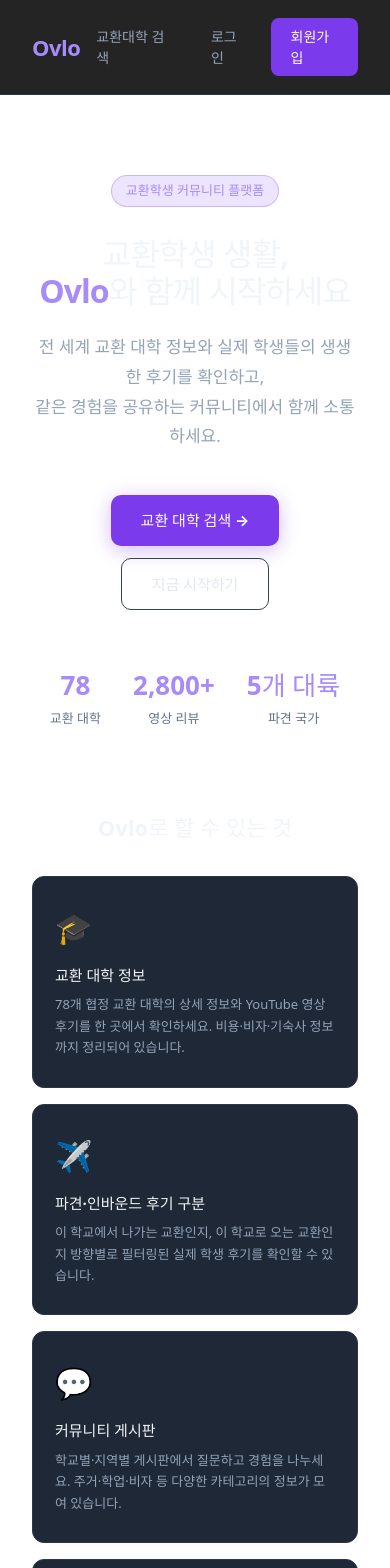
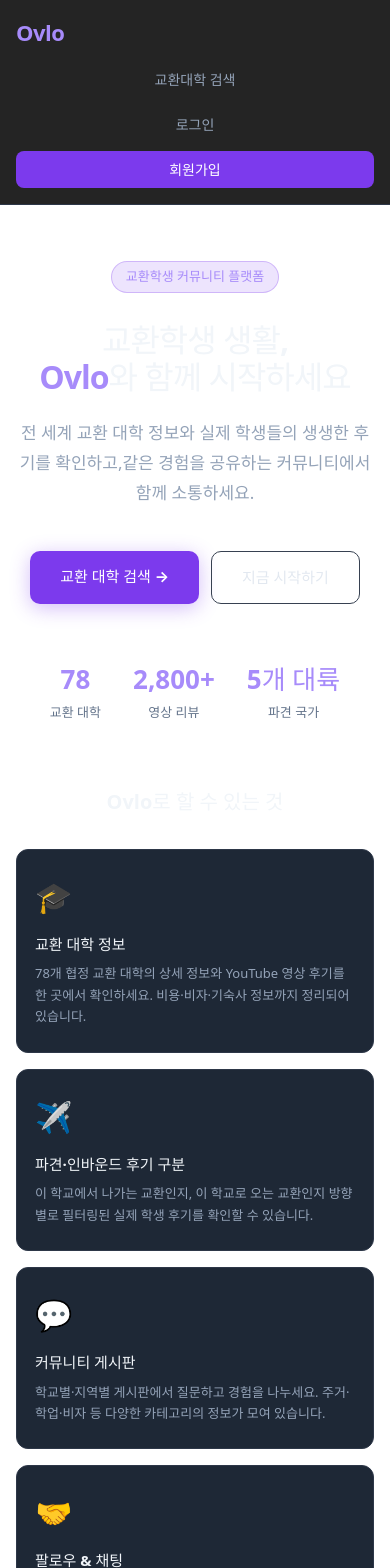
Before and after one commit to yeonjae1220/Ovlo, a React app in the folder frontend/: page / in a window 390 px wide. Shown: the top 1568 px of the page. Built offline with nearby package versions, Linux system fonts and the light colour scheme; no server answers; the HTML template or start-up script is replaced by a standard one.

Commit message:
fix(ui): improve responsive mobile flows
Refine navigation and landing page spacing for compact screens.

Improve chat sizing, wrapping, and input ergonomics without changing desktop structure.

```diff
--- a/frontend/src/components/layout/AppLayout.tsx
+++ b/frontend/src/components/layout/AppLayout.tsx
@@ -12,6 +12,7 @@ const NAV_ITEMS = [
 export default function AppLayout() {
   const { currentUser } = useAuthStore()
   const { isMobile } = useBreakpoint()
+  const userLabel = currentUser?.nickname ?? currentUser?.name ?? '프로필'
 
   const desktopLinkStyle = (isActive: boolean): React.CSSProperties => ({
     padding: '6px 12px',
@@ -60,8 +61,20 @@ export default function AppLayout() {
 
         <div style={{ marginLeft: 'auto', display: 'flex', gap: 12, alignItems: 'center' }}>
           {currentUser && (
-            <Link to={`/profile/${currentUser.id}`} style={{ color: '#94a3b8', fontSize: 14, textDecoration: 'none' }}>
-              {currentUser.nickname}
+            <Link
+              to={`/profile/${currentUser.id}`}
+              style={{
+                color: '#94a3b8',
+                fontSize: 14,
+                textDecoration: 'none',
+                maxWidth: isMobile ? 120 : 220,
+                overflow: 'hidden',
+                textOverflow: 'ellipsis',
+                whiteSpace: 'nowrap',
+              }}
+              title={userLabel}
+            >
+              {userLabel}
             </Link>
           )}
         </div>
@@ -106,6 +119,8 @@ export default function AppLayout() {
                 fontSize: 12,
                 color: isActive ? '#a78bfa' : '#94a3b8',
                 padding: '4px 8px',
+                minWidth: 0,
+                flex: 1,
               })}
             >
               {label}
@@ -122,6 +137,8 @@ export default function AppLayout() {
                 fontSize: 12,
                 color: isActive ? '#a78bfa' : '#94a3b8',
                 padding: '4px 8px',
+                minWidth: 0,
+                flex: 1,
               })}
             >
               프로필
--- a/frontend/src/pages/LandingPage.tsx
+++ b/frontend/src/pages/LandingPage.tsx
@@ -1,5 +1,6 @@
 import { Link } from 'react-router-dom'
 import { useAuthStore } from '../store/authStore'
+import { useBreakpoint } from '../hooks/useBreakpoint'
 
 const FEATURES = [
   {
@@ -26,7 +27,10 @@ const FEATURES = [
 
 export default function LandingPage() {
   const { currentUser, accessToken } = useAuthStore()
+  const { isMobile, isTablet } = useBreakpoint()
   const isLoggedIn = !!accessToken && !!currentUser
+  const compactHeader = isMobile || isTablet
+  const userLabel = currentUser?.nickname ?? currentUser?.name ?? '?'
 
   return (
     <div
@@ -41,10 +45,12 @@ export default function LandingPage() {
       {/* ── 헤더 ─────────────────────────────────────────── */}
       <header
         style={{
-          padding: '18px 32px',
+          padding: compactHeader ? '16px 16px' : '18px 32px',
           display: 'flex',
           alignItems: 'center',
           justifyContent: 'space-between',
+          gap: 12,
+          flexWrap: 'wrap',
           borderBottom: '1px solid #2d3748',
           position: 'sticky',
           top: 0,
@@ -55,7 +61,16 @@ export default function LandingPage() {
         <span style={{ fontSize: 22, fontWeight: 800, color: '#a78bfa', letterSpacing: '-0.5px' }}>
           Ovlo
         </span>
-        <nav style={{ display: 'flex', gap: 8, alignItems: 'center' }}>
+        <nav
+          style={{
+            display: 'flex',
+            gap: 8,
+            alignItems: 'center',
+            flexWrap: 'wrap',
+            width: compactHeader ? '100%' : 'auto',
+            justifyContent: compactHeader ? 'flex-end' : 'flex-start',
+          }}
+        >
           <Link
             to="/exchange-universities"
             style={{
@@ -64,6 +79,8 @@ export default function LandingPage() {
               color: '#94a3b8',
               fontSize: 14,
               textDecoration: 'none',
+              flex: compactHeader ? '1 1 100%' : undefined,
+              textAlign: 'center',
             }}
           >
             교환대학 검색
@@ -83,7 +100,9 @@ export default function LandingPage() {
                 fontSize: 14,
                 fontWeight: 600,
                 textDecoration: 'none',
+                maxWidth: compactHeader ? '100%' : 260,
               }}
+              title={userLabel}
             >
               <span style={{
                 width: 26,
@@ -97,9 +116,9 @@ export default function LandingPage() {
                 color: '#fff',
                 fontWeight: 700,
               }}>
-                {(currentUser.nickname ?? currentUser.name ?? '?')[0].toUpperCase()}
+                {userLabel[0].toUpperCase()}
               </span>
-              {currentUser.nickname ?? currentUser.name}
+              <span style={{ overflow: 'hidden', textOverflow: 'ellipsis', whiteSpace: 'nowrap' }}>{userLabel}</span>
             </Link>
           ) : (
             <>
@@ -111,6 +130,8 @@ export default function LandingPage() {
                   color: '#94a3b8',
                   fontSize: 14,
                   textDecoration: 'none',
+                  flex: compactHeader ? '1 1 calc(50% - 4px)' : undefined,
+                  textAlign: 'center',
                 }}
               >
                 로그인
@@ -125,6 +146,8 @@ export default function LandingPage() {
                   fontSize: 14,
                   fontWeight: 600,
                   textDecoration: 'none',
+                  flex: compactHeader ? '1 1 calc(50% - 4px)' : undefined,
+                  textAlign: 'center',
                 }}
               >
                 회원가입
@@ -140,7 +163,7 @@ export default function LandingPage() {
           flex: 1,
           maxWidth: 820,
           margin: '0 auto',
-          padding: '80px 32px 64px',
+          padding: compactHeader ? '56px 16px 48px' : '80px 32px 64px',
           textAlign: 'center',
         }}
       >
@@ -187,7 +210,7 @@ export default function LandingPage() {
           }}
         >
           전 세계 교환 대학 정보와 실제 학생들의 생생한 후기를 확인하고,
-          <br />
+          {!isMobile && <br />}
           같은 경험을 공유하는 커뮤니티에서 함께 소통하세요.
         </p>
 
@@ -268,14 +291,14 @@ export default function LandingPage() {
         style={{
           maxWidth: 960,
           margin: '0 auto',
-          padding: '0 32px 80px',
+          padding: compactHeader ? '0 16px 56px' : '0 32px 80px',
           width: '100%',
           boxSizing: 'border-box',
         }}
       >
         <h2
           style={{
-            fontSize: 22,
+            fontSize: compactHeader ? 20 : 22,
             fontWeight: 700,
             color: '#f1f5f9',
             textAlign: 'center',
@@ -288,7 +311,7 @@ export default function LandingPage() {
         <div
           style={{
             display: 'grid',
-            gridTemplateColumns: 'repeat(auto-fit, minmax(210px, 1fr))',
+            gridTemplateColumns: `repeat(auto-fit, minmax(${isMobile ? 180 : 210}px, 1fr))`,
             gap: 16,
           }}
         >
@@ -296,7 +319,7 @@ export default function LandingPage() {
             <div
               key={f.title}
               style={{
-                padding: '28px 22px',
+                padding: compactHeader ? '24px 18px' : '28px 22px',
                 borderRadius: 12,
                 border: '1px solid #2d3748',
                 background: '#1e2836',
@@ -321,7 +344,7 @@ export default function LandingPage() {
             background: '#1e1433',
             borderTop: '1px solid #2d3748',
             borderBottom: '1px solid #2d3748',
-            padding: '48px 32px',
+            padding: compactHeader ? '40px 16px' : '48px 32px',
             textAlign: 'center',
           }}
         >
@@ -367,7 +390,7 @@ export default function LandingPage() {
       <footer
         style={{
           borderTop: '1px solid #1e293b',
-          padding: '22px 32px',
+          padding: compactHeader ? '18px 16px' : '22px 32px',
           textAlign: 'center',
           color: '#475569',
           fontSize: 13,
--- a/frontend/src/pages/chat/ChatRoomPage.tsx
+++ b/frontend/src/pages/chat/ChatRoomPage.tsx
@@ -187,10 +187,11 @@ export default function ChatRoomPage() {
       .map((pid) => `${room.participantNicknames?.[pid] ?? `#${pid}`}`)
       .join(', ') ||
     '채팅방')
+  const containerHeight = isMobile ? 'calc(100dvh - 150px)' : '80vh'
 
   return (
-    <div style={{ maxWidth: 900, margin: '0 auto', display: 'flex', flexDirection: 'column', height: isMobile ? 'calc(80vh - 60px)' : '80vh' }}>
-      <h2 style={{ borderBottom: '1px solid #eee', paddingBottom: 12 }}>
+    <div style={{ maxWidth: 900, margin: '0 auto', display: 'flex', flexDirection: 'column', height: containerHeight, minHeight: isMobile ? 420 : 520 }}>
+      <h2 style={{ borderBottom: '1px solid #eee', paddingBottom: 12, marginBottom: 12, fontSize: isMobile ? 20 : 24, lineHeight: 1.3, overflowWrap: 'anywhere' }}>
         {roomTitle}
         {!connected && <span style={{ color: 'red', fontSize: 13, marginLeft: 8 }}>(연결 중...)</span>}
       </h2>
@@ -243,11 +244,13 @@ export default function ChatRoomPage() {
               )}
               <div
                 style={{
-                  maxWidth: '70%',
-                  padding: '8px 12px',
+                  maxWidth: isMobile ? '82%' : '70%',
+                  padding: isMobile ? '10px 12px' : '8px 12px',
                   borderRadius: 12,
                   background: isMine ? '#007bff' : '#f0f0f0',
                   color: isMine ? '#fff' : '#000',
+                  overflowWrap: 'anywhere',
+                  wordBreak: 'break-word',
                 }}
               >
                 {!isMine && (
@@ -267,16 +270,22 @@ export default function ChatRoomPage() {
         <div ref={bottomRef} />
       </div>
 
-      <div style={{ display: 'flex', gap: 8, paddingTop: 12, borderTop: '1px solid #eee' }}>
+      <div style={{ display: 'flex', gap: 8, paddingTop: 12, borderTop: '1px solid #eee', alignItems: isMobile ? 'stretch' : 'center', flexDirection: isMobile ? 'column' : 'row' }}>
         <input
           placeholder="메시지를 입력하세요..."
           value={input}
           onChange={(e) => setInput(e.target.value)}
           onKeyDown={(e) => e.key === 'Enter' && sendMessage()}
-          style={{ flex: 1, padding: 8 }}
+          style={{ flex: 1, padding: isMobile ? 12 : 8, fontSize: 16, borderRadius: 10, border: '1px solid #d1d5db' }}
           disabled={!connected}
         />
-        <button onClick={sendMessage} disabled={!connected || !input.trim()}>전송</button>
+        <button
+          onClick={sendMessage}
+          disabled={!connected || !input.trim()}
+          style={{ width: isMobile ? '100%' : 'auto', minHeight: isMobile ? 44 : undefined }}
+        >
+          전송
+        </button>
       </div>
     </div>
   )
```
